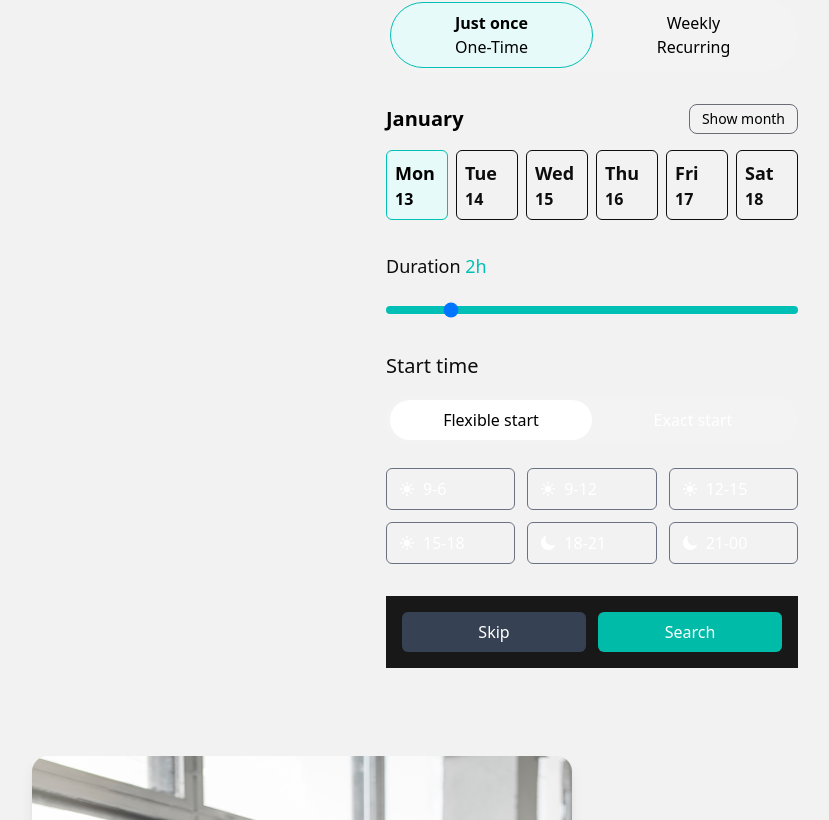
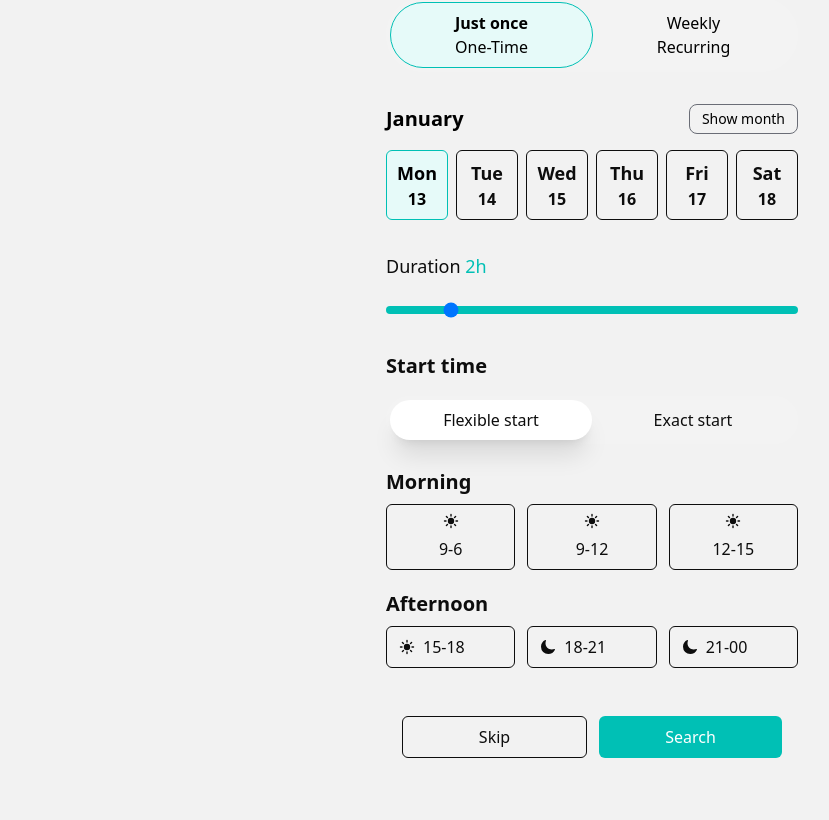
Before and after one commit to bdCalling-Sdt-hub/alex-service-provider-web, a React (Vite) app: page /frequency in a window 1280 px wide. Shown: the part 360-1180 px from the top of the page, without its empty margins (48-877 px from the left). Built offline with nearby package versions, Linux system fonts and the light colour scheme.

Commit message:
frequency page

```diff
--- a/src/components/home/Frequency.jsx
+++ b/src/components/home/Frequency.jsx
@@ -25,6 +25,8 @@ export default function Frequency() {
     { time: "9-6", icon: <IoSunny className="h-4 w-4" /> },
     { time: "9-12", icon: <IoSunny className="h-4 w-4" /> },
     { time: "12-15", icon: <IoSunny className="h-4 w-4" /> },
+  ];
+  const timeSlots2 = [
     { time: "15-18", icon: <IoSunny className="h-4 w-4" /> },
     { time: "18-21", icon: <IoMoon className="h-4 w-4" /> },
     { time: "21-00", icon: <IoMoon className="h-4 w-4" /> },
@@ -98,7 +100,7 @@ export default function Frequency() {
               {days.map(({ day, date }) => (
                 <button
                   key={date}
-                  className={`flex flex-col p-2 h-auto rounded-md border ${
+                  className={`flex flex-col justify-center items-center p-2 h-auto rounded-md border ${
                     selectedDate === date
                       ? "bg-[#E6FAF9] border border-[#00C0B5] text-black"
                       : "border-[#0D0D0D] text-[#0D0D0D]"
@@ -129,13 +131,15 @@ export default function Frequency() {
 
           {/* Start Time */}
           <section>
-            <h2 className="text-xl mb-4 text-[#0D0D0D]">Start time</h2>
+            <h2 className="text-xl mb-4 text-[#0D0D0D] font-bold">
+              Start time
+            </h2>
             <div className="flex bg-white/10 p-1 rounded-full mb-6">
               <button
-                className={`flex-1 rounded-full px-4 py-2 transition ${
+                className={`flex-1 rounded-full px-4 py-2 transition  ${
                   startType === "flexible"
-                    ? "bg-white text-black"
-                    : "text-white"
+                    ? "bg-white text-[#0D0D0D] shadow-xl"
+                    : "text-[#0D0D0D]"
                 }`}
                 onClick={() => setStartType("flexible")}
               >
@@ -143,22 +147,27 @@ export default function Frequency() {
               </button>
               <button
                 className={`flex-1 rounded-full px-4 py-2 transition ${
-                  startType === "exact" ? "bg-white text-black" : "text-white"
+                  startType === "exact"
+                    ? "bg-white text-[#0D0D0D] shadow-xl"
+                    : "text-[#0D0D0D]"
                 }`}
                 onClick={() => setStartType("exact")}
               >
                 Exact start
               </button>
             </div>
-
+            {/* .............................................. */}
+            {/* Time Slot Selection */}
+            <div className="space-y-2">
+              <h1 className="text-[#0D0D0D] text-xl font-semibold">Morning</h1>
               <div className="grid grid-cols-3 gap-3">
                 {timeSlots.map(({ time, icon }) => (
                   <button
                     key={time}
-                  className={`flex items-center gap-2 border rounded-md px-3 py-2 ${
+                    className={`flex flex-col justify-center items-center gap-2 border border-[#0D0D0D] text-[#0D0D0D] rounded-md px-3 py-2 ${
                       timeSlot === time
-                      ? "bg-teal-500 border-teal-500 text-white"
-                      : "border-gray-500"
+                        ? " bg-[#E6FAF9] border-[#00C0B5] text-[#0D0D0D]"
+                        : "border-[#0D0D0D]"
                     }`}
                     onClick={() => setTimeSlot(time)}
                   >
@@ -167,14 +176,36 @@ export default function Frequency() {
                   </button>
                 ))}
               </div>
+            </div>
+            <div className="space-y-2 mt-5">
+              <h1 className="text-[#0D0D0D] text-xl font-semibold">
+                Afternoon
+              </h1>
+              <div className="grid grid-cols-3 gap-3">
+                {timeSlots2.map(({ time, icon }) => (
+                  <button
+                    key={time}
+                    className={`flex items-center gap-2 border rounded-md px-3 py-2 ${
+                      timeSlot === time
+                        ? "bg-[#E6FAF9] border-[#00C0B5] text-[#0D0D0D]"
+                        : "border-[#0D0D0D] text-[#0D0D0D]"
+                    }`}
+                    onClick={() => setTimeSlot(time)}
+                  >
+                    {icon}
+                    <span>{time}</span>
+                  </button>
+                ))}
+              </div>
+            </div>
           </section>
 
           {/* Bottom Buttons */}
-          <div className="p-4 bg-black/90 flex gap-3">
-            <button className="flex-1 bg-gray-700 px-4 py-2 rounded-md">
+          <div className="p-4 flex gap-3">
+            <button className="flex-1 border border-[#0D0D0D] text-[#0D0D0D] px-4 py-2 rounded-md">
               Skip
             </button>
-            <button className="flex-1 bg-teal-500 hover:bg-teal-600 px-4 py-2 rounded-md">
+            <button className="flex-1 bg-[#00C0B5] text-white px-4 py-2 rounded-md">
               Search
             </button>
           </div>
```
Lines whose indentation alone changed are shown as unchanged.
